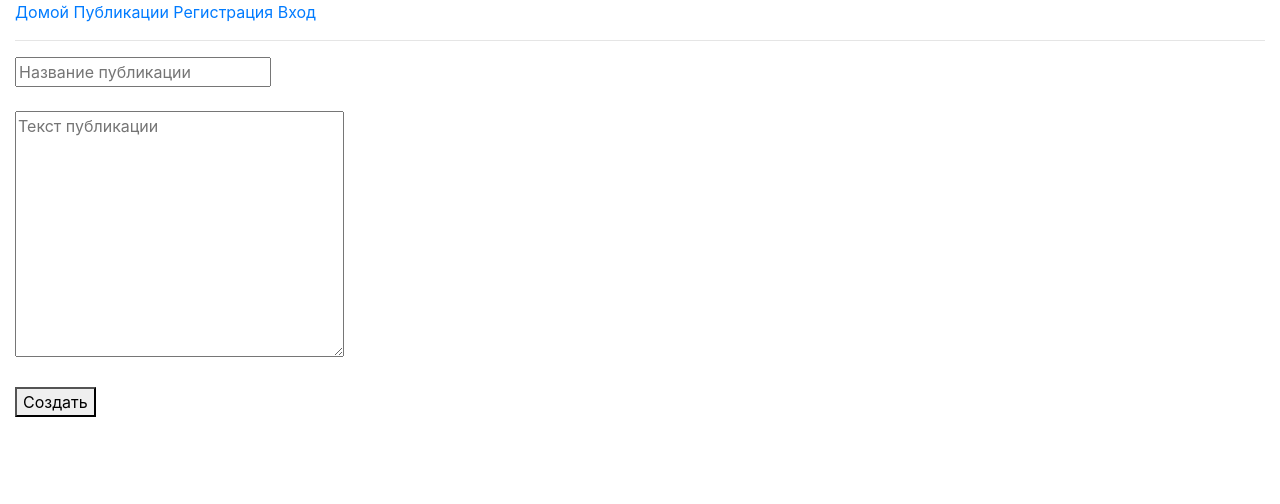
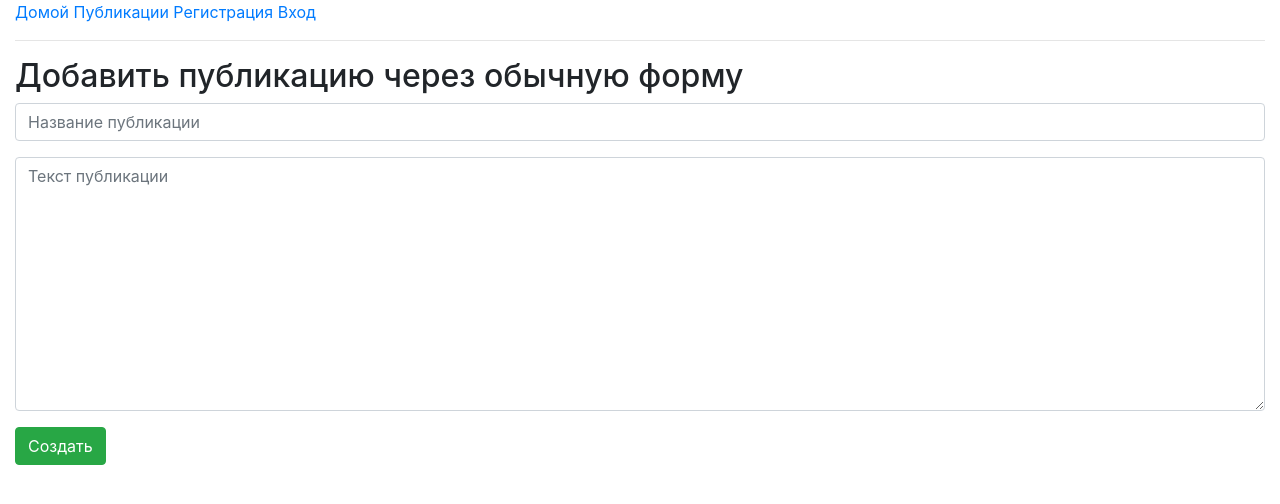
Before and after one commit to Amankaium/pythoneast, a Django app: template publications/templates/publications/create.html in a window 1280 px wide. Shown: the top 504 px of the page. Run offline with Django 3.2, Linux system fonts and the light colour scheme; the template is opened without the code that fills it, so the values that code supplies are empty.

Commit message:
installed django-bootstrap and added forms

```diff
--- a/publications/templates/publications/create.html
+++ b/publications/templates/publications/create.html
@@ -3,12 +3,16 @@
 {% block page %}
 
     <form method="POST">
+        <h2>Добавить публикацию через обычную форму</h2>
         {% csrf_token %}
-        <input type="text" name='name' placeholder="Название публикации">
-        <br><br>
-        <textarea name="text" cols="30" rows="10" placeholder="Текст публикации"></textarea>
-        <br><br>
-        <button>Создать</button>
+        <div class="form-group">
+            <input class="form-control" type="text" name='name' placeholder="Название публикации" required>
+        </div>
+        <div class="form-group">
+            <textarea class="form-control" name="text" cols="30" rows="10" placeholder="Текст публикации"></textarea>
+        </div>
+        <button class="btn btn-success">Создать</button>
     </form>
 
+
 {% endblock %}
--- a/publications/templates/publications/create_form.html
+++ b/publications/templates/publications/create_form.html
@@ -1,11 +1,13 @@
 {% extends 'base.html' %}
+{% load bootstrap4 %}
 
 {% block page %}
 
     <form method="POST" enctype="multipart/form-data">
+        <h2>Добавить публикацию через django форму</h2>
         {% csrf_token %}
-        {{ form.as_p }}
-        <button>Создать</button>
+        {% bootstrap_form form %}
+        <button class="btn btn-warning btn-lg">Создать</button>
     </form>
 
 {% endblock %}
```
Also changed, not shown: publications/forms.py (+4 -4 lines), publications/templates/publications/publication_form.html (+7 -6 lines).
